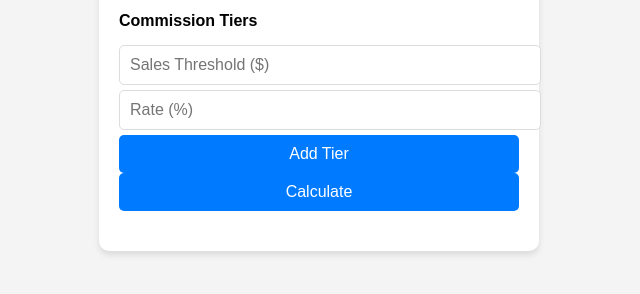
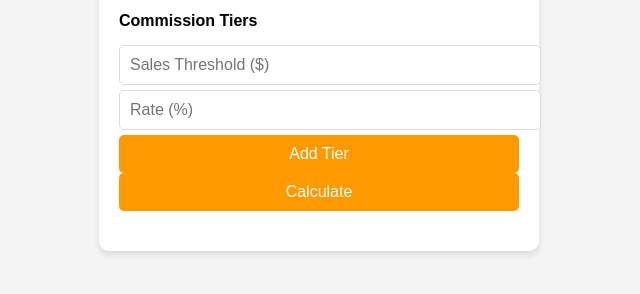
Before and after one commit to sethisgreen/commission-calculator, a plain HTML site: page index.html in a window 1280 px wide. Shown: the part 350-644 px from the top of the page, without its empty margins (321-961 px from the left). Drawn offline with Linux system fonts and the light colour scheme.

Commit message:
Update index.html

```diff
--- a/index.html
+++ b/index.html
@@ -49,7 +49,7 @@
         .calculator button {
             width: 100%;
             padding: 10px;
-            background-color: #007bff;
+            background-color: #FF9900;
             color: white;
             font-size: 16px;
             border: none;
@@ -58,7 +58,7 @@
         }
 
         .calculator button:hover {
-            background-color: #0056b3;
+            background-color: #FF9909;
         }
 
         .calculator .result {
```
